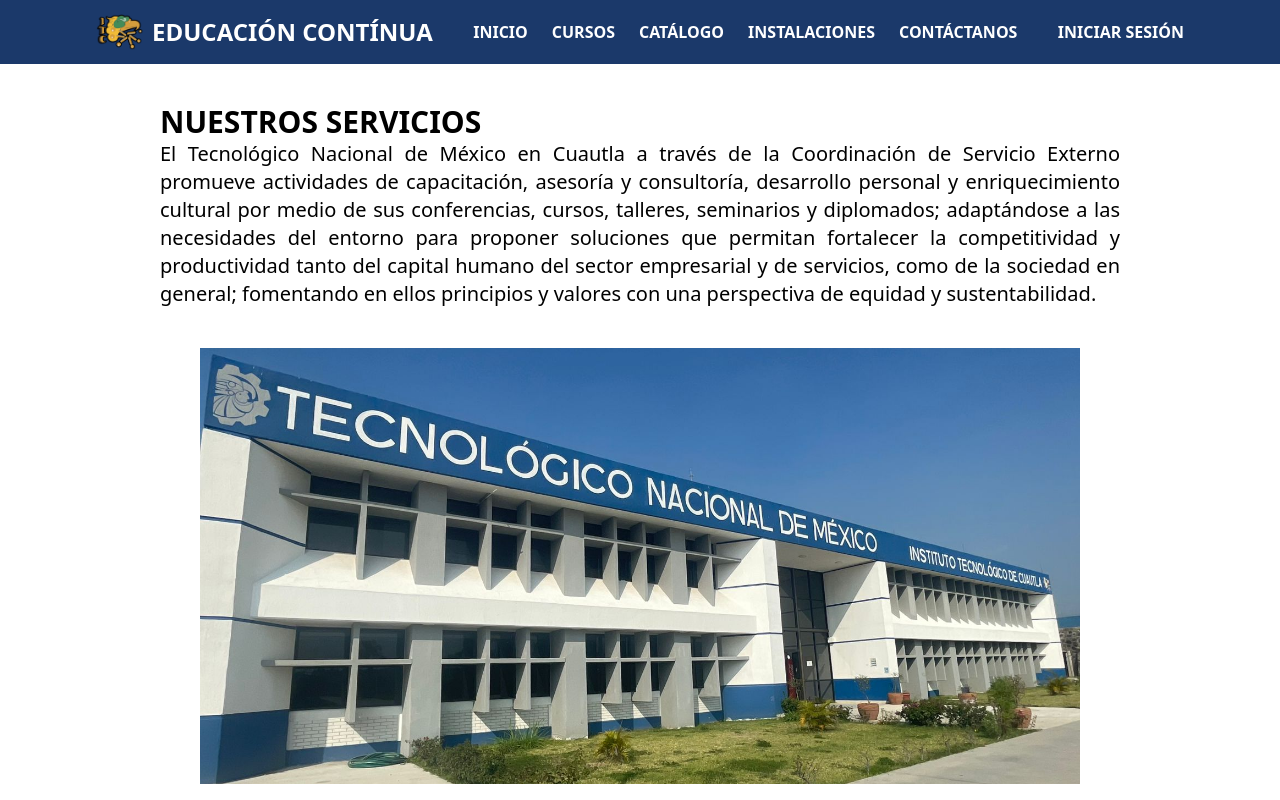
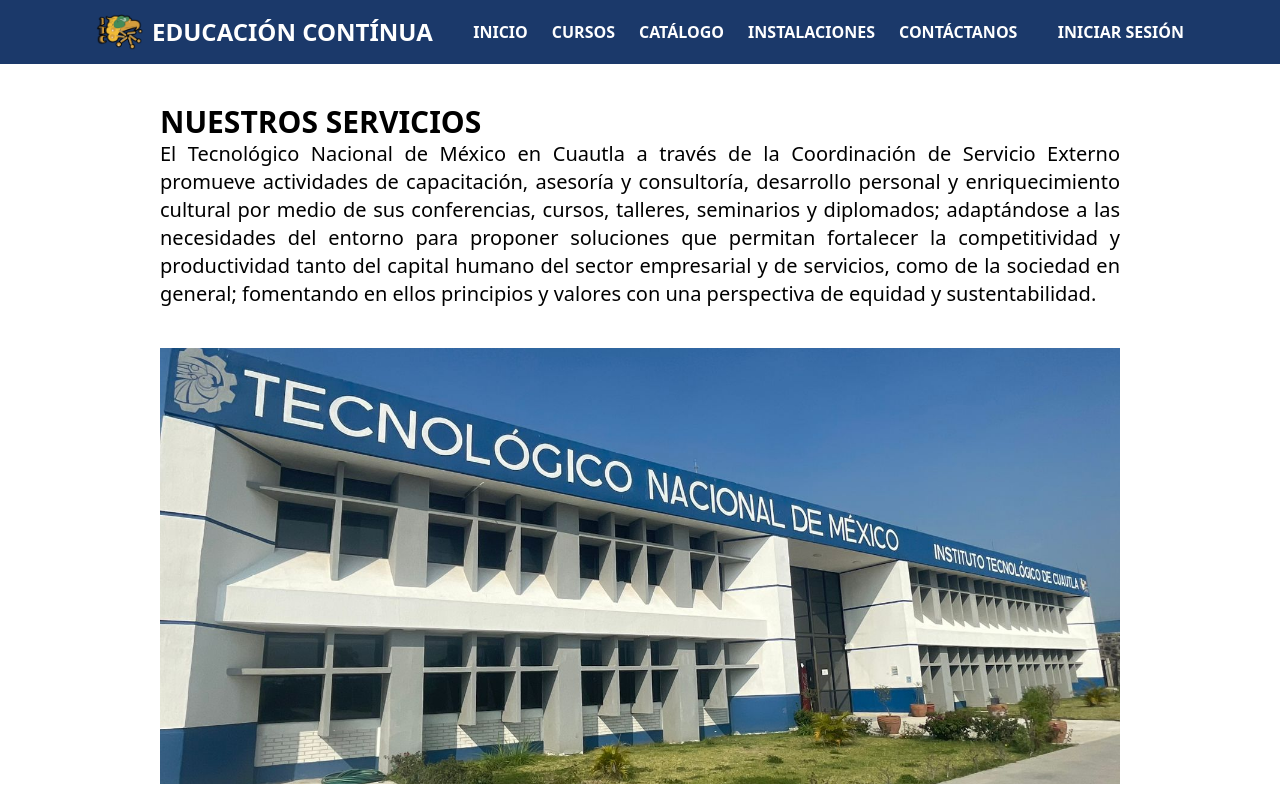
Before and after one commit to AdrianG03/educacion-continua, a React (Vite) app in the folder frontend/: page /cursos in a window 1280 px wide. Built offline with nearby package versions, Linux system fonts and the light colour scheme.

Commit message:
add carousel courses

```diff
--- a/frontend/src/Courses.jsx
+++ b/frontend/src/Courses.jsx
@@ -1,7 +1,22 @@
-import work from "./assets/teck.jpg";
-import { Link } from "react-router-dom";
+import { useState, useEffect } from "react";
+import { Link, useLocation } from "react-router-dom";
+import teck1 from "./assets/teck.jpg";
+import teck2 from "./assets/teck3.jpg";
+import teck3 from "./assets/teck4.jpg";
 
 export default function Courses() {
+  const images = [teck1, teck2, teck3];
+  const [currentIndex, setCurrentIndex] = useState(0);
+  const { pathname } = useLocation();
+
+  useEffect(() => {
+    const interval = setInterval(() => {
+      setCurrentIndex((prevIndex) => (prevIndex + 1) % images.length);
+    }, 7000);
+
+    return () => clearInterval(interval);
+  }, [images.length]);
+
   return (
     <div className="pt-10 h-fit w-screen gap-1 flex justify-center">
       <div className="w-3/4">
@@ -17,20 +32,34 @@
           de la sociedad en general; fomentando en ellos principios y valores
           con una perspectiva de equidad y sustentabilidad.
         </p>
+
+        <div className="relative overflow-hidden w-full h-[500px] mt-10">
+          {images.map((image, index) => (
             <img
-          src={work}
-          alt="Icono de trabajadores"
-          className="mx-auto p-10 w-[1000px]"
+              key={index}
+              src={image}
+              alt={`Slide ${index + 1}`}
+              className={`absolute inset-0 w-full h-full object-cover transition-opacity duration-1000 ease-in-out ${
+                index === currentIndex ? "opacity-100" : "opacity-0"
+              }`}
             />
+          ))}
+        </div>
 
-        <div className="bg-cyan-700 w-auto rounded-lg text-center text-white p-7 mb-10">
+        {/* Renderizar la banda solo si la ruta es "/cursos" */}
+        {pathname === "/cursos" && (
+          <div className="bg-cyan-700 w-auto rounded-lg text-center text-white p-7 mb-10 mt-10">
             <h1 className="text-2xl">
               ¿No encuentras lo que buscabas? Tal vez quieras revisar
             </h1>
-          <Link to="/catalogo" className="hover:underline hover:text-blue-400">
+            <Link
+              to="/catalogo"
+              className="hover:underline hover:text-blue-400"
+            >
               <h1 className="text-2xl font-bold">CATÁLOGO</h1>
             </Link>
           </div>
+        )}
       </div>
     </div>
   );
--- a/frontend/src/Home.jsx
+++ b/frontend/src/Home.jsx
@@ -1,32 +1,15 @@
 import Carousel from "./components/Carosuel";
 import Contact from "./components/Contact";
-import work from "./assets/teck.jpg";
 import cecyte from "./assets/cecyte.png";
+import Courses from "./Courses";
 
 export default function Home() {
   return (
     <>
       <Carousel />
+      <Courses />
       <div className="pt-10 h-fit w-screen gap-1 flex justify-center">
         <div className="w-3/4">
-          <h1 className="text-3xl font-bold">NUESTROS SERVICIOS</h1>
-          <p className="text-xl font-medium break-words text-justify">
-            El Tecnológico Nacional de México en Cuautla a través de la
-            Coordinación de Servicio Externo promueve actividades de
-            capacitación, asesoría y consultoría, desarrollo personal y
-            enriquecimiento cultural por medio de sus conferencias, cursos,
-            talleres, seminarios y diplomados; adaptándose a las necesidades del
-            entorno para proponer soluciones que permitan fortalecer la
-            competitividad y productividad tanto del capital humano del sector
-            empresarial y de servicios, como de la sociedad en general;
-            fomentando en ellos principios y valores con una perspectiva de
-            equidad y sustentabilidad.
-          </p>
-          <img
-            src={work}
-            alt="Icono de trabajadores"
-            className="mx-auto p-10 w-[1000px]"
-          />
           <h1 className="text-3xl font-bold">NUESTROS CLIENTES</h1>
           <p className="text-xl font-medium break-words text-justify">
             Las empresas del Centro y sus alrededores han depositado su
--- a/frontend/src/data/laboratories.json
+++ b/frontend/src/data/laboratories.json
@@ -30,7 +30,7 @@
         "id": 4,
         "name": "CIM",
         "ubication": "Edificio I",
-        "capacity": "",
+        "capacity": "21 sistentes (20 observadores, 1 operador)",
         "services": "",
         "equipment": "",
         "imgIndex": 3
--- a/frontend/src/data/rooms.json
+++ b/frontend/src/data/rooms.json
@@ -6,6 +6,7 @@
         "capacity": "98 asistentes",
         "services": "Sala para conferencias, reuniones y titulaciones",
         "equipment": "3 pantallas para las presentaciones, 1 computadora de escritorio, 2 micrófonos y una cámara 360°",
+        "description": "Una sala de gran capacidad, lo que la hace apta para reuniones un poco grandes y titulaciones masivas ya que con las 3 pantallas facilitan la presentación de información en las conferencias y reuniones que se lleven a cabo",
         "imgIndex": 0
     },
     {
```
Also changed, not shown: frontend/src/assets/teck3.jpg (added), frontend/src/assets/teck4.jpg (added). Lines whose indentation alone changed are shown as unchanged.
